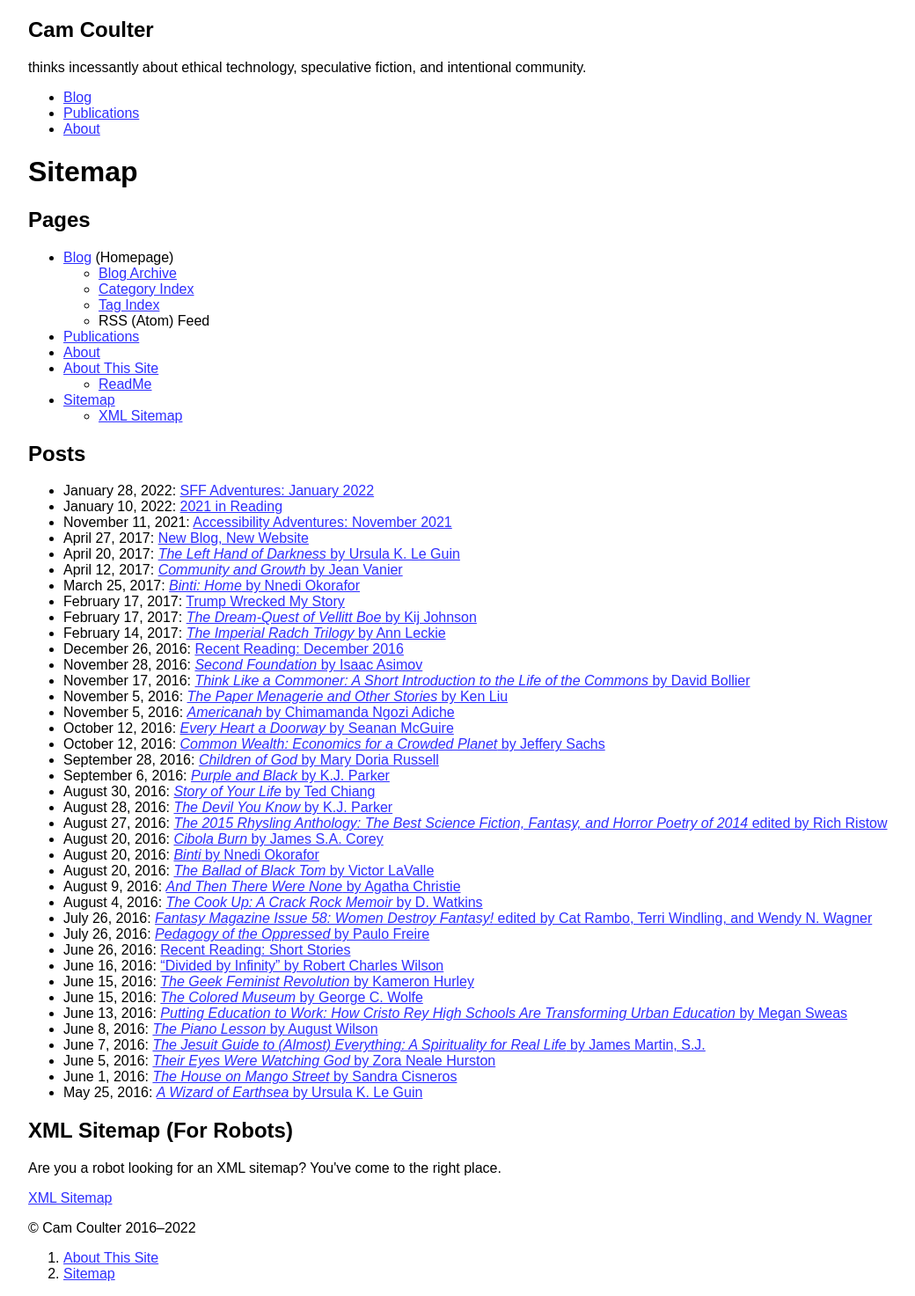
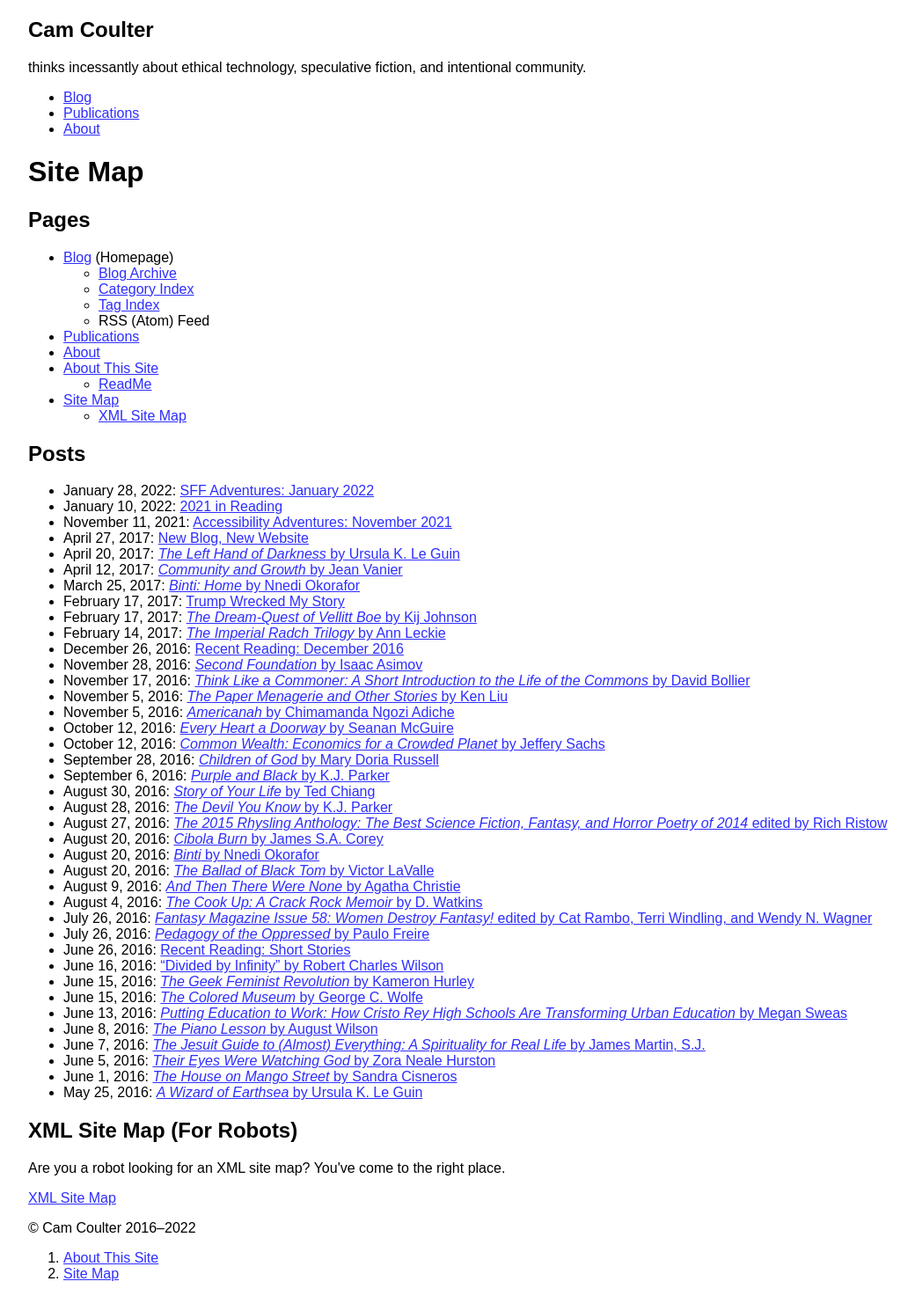
Before and after one commit to cncoulter/camcoulter.com, a Jekyll site: the page built from Sitemap.html, in a window 1280 px wide. Shown: the whole page at 88% size, without its empty margins (88-1128 px from the left). Built offline with Jekyll 4.4.1, drawn with Linux system fonts in a browser that asks for light colours.

Commit message:
Update Site Map

```diff
--- a/Sitemap.html
+++ b/Sitemap.html
@@ -2,11 +2,11 @@
 SPDX-FileCopyrightText: 2022 Cam Coulter <git@camcoulter.com>
 SPDX-License-Identifier: CC-BY-SA-4.0
 layout: default
-title: "Sitemap"
-permalink: /Sitemap/
+title: "Site Map"
+permalink: /Site-Map/
 ---
 
-<h1>Sitemap</h1>
+<h1>{{ page.title }}</h1>
 
 <h2>Pages</h2>
 
@@ -26,9 +26,9 @@ permalink: /Sitemap/
 			<li><a href="/About-This-Site/ReadMe/">ReadMe</a></li>
 		</ul>
 	</li>
-	<li><a href="/Sitemap/">Sitemap</a>
+	<li><a href="/Site-Map/">Site Map</a>
 		<ul>
-			<li><a href="/sitemap.xml">XML Sitemap</a></li>
+			<li><a href="/sitemap.xml">XML Site Map</a></li>
 		</ul>
 	</li>
 </ul>
@@ -42,7 +42,7 @@ permalink: /Sitemap/
 </ul>
 
 <aside>
-	<h2>XML Sitemap (For Robots)</h2>
-	<p>Are you a robot looking for an XML sitemap? You've come to the right place.</p>
-	<a href="/sitemap.xml">XML Sitemap</a>
+	<h2>XML Site Map (For Robots)</h2>
+	<p>Are you a robot looking for an XML site map? You've come to the right place.</p>
+	<a href="/sitemap.xml">XML Site Map</a>
 </aside>
--- a/_layouts/default.html
+++ b/_layouts/default.html
@@ -103,7 +103,7 @@ SPDX-License-Identifier: AGPL-3.0-or-later
 		<p>&copy; Cam Coulter 2016&ndash;2022</p>
 		<ol>
 			<li><a href="/About-This-Site/">About This Site</a></li>
-			<li><a href="/Sitemap/">Sitemap</a></li>
+			<li><a href="/Site-Map/">Site Map</a></li>
 		</ol>
 	</footer>
 </body>
```
